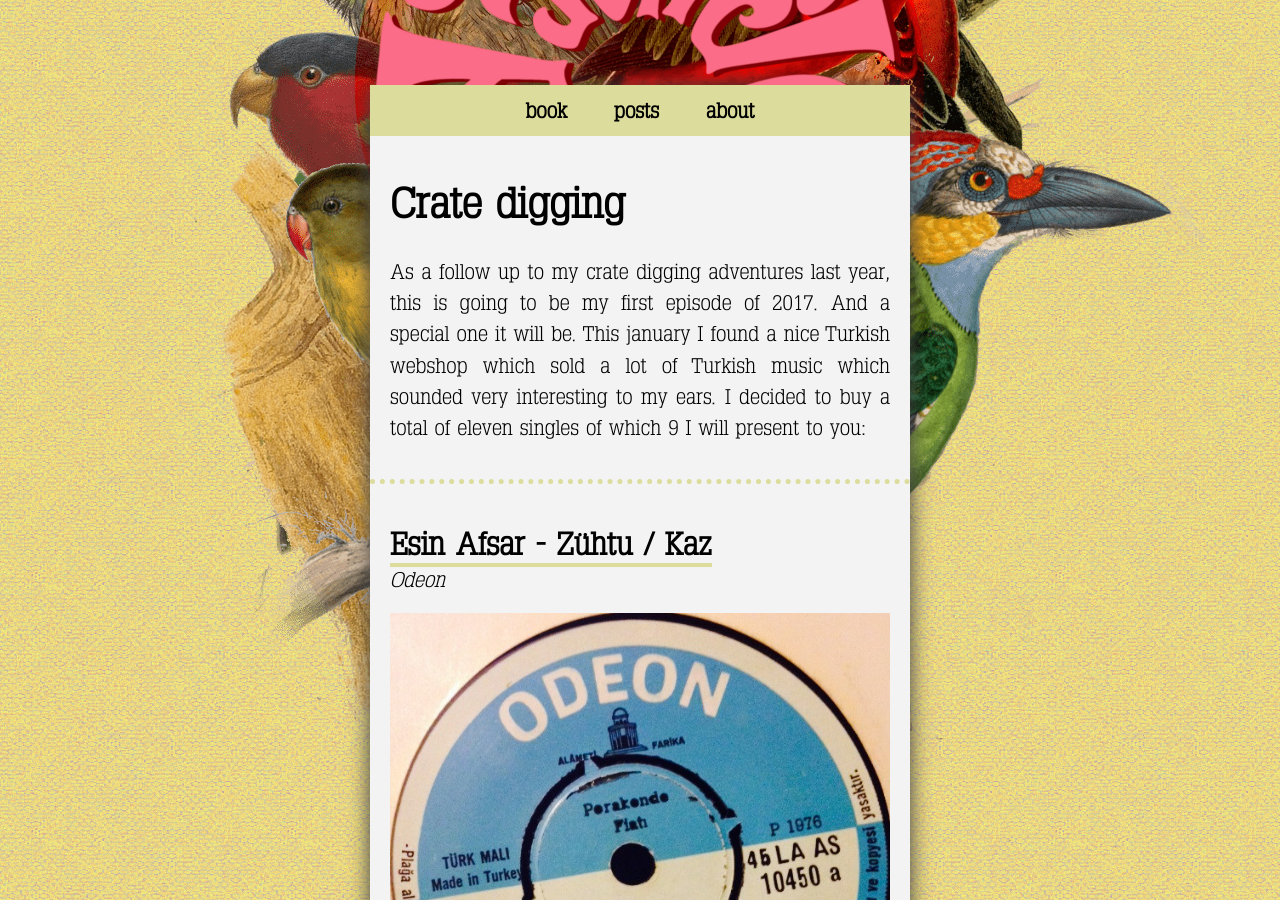
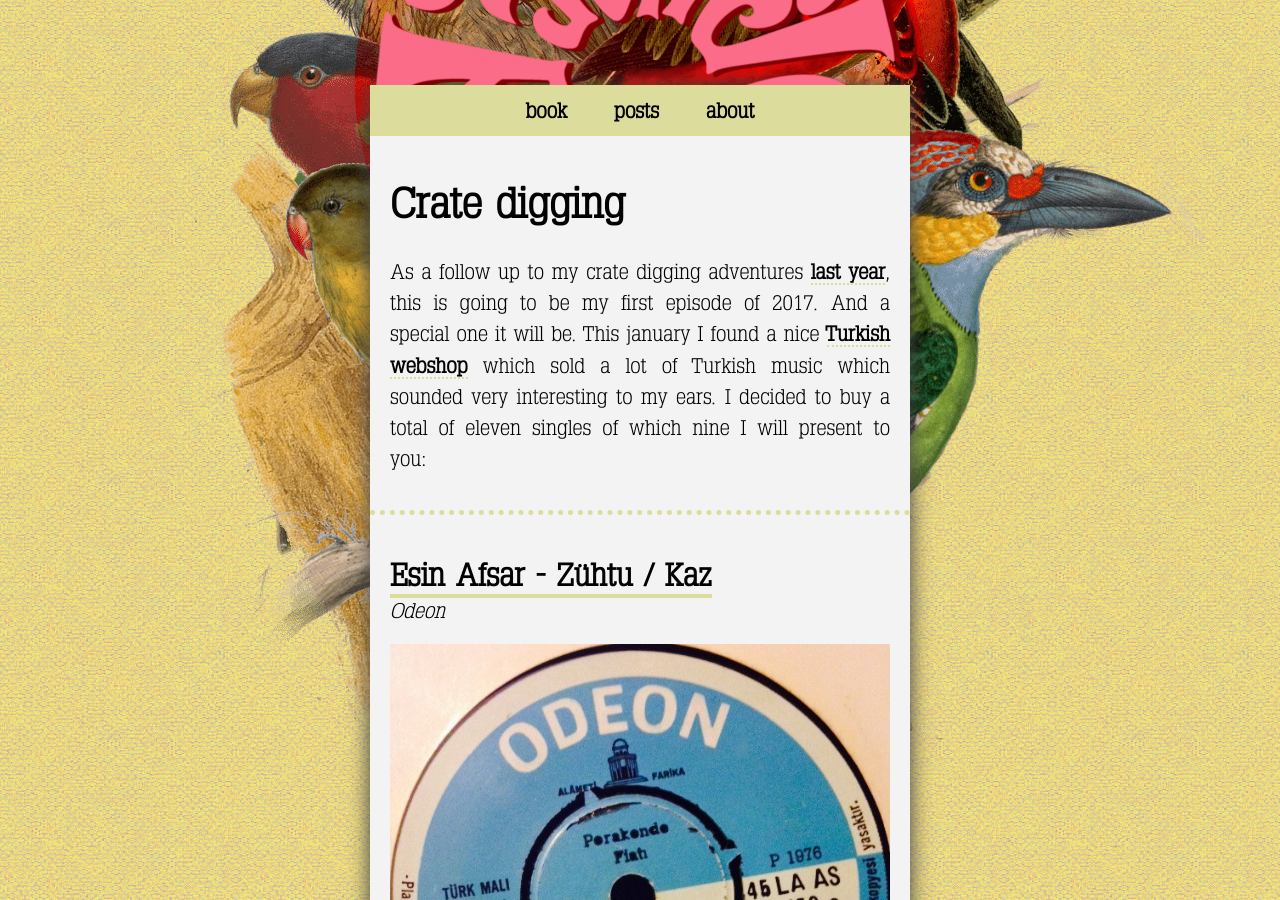
Before and after one commit to grdw/lorikeet, a Jekyll site: the page built from _posts/2017-02-08-journey-to-turkey-i.md, in a window 1280 px wide and 900 px high, scrolled down 380 px. Built offline with Jekyll 4.4.1, drawn with Linux system fonts in a browser that asks for light colours.

Commit message:
Add links where possible

```diff
--- a/_posts/2017-02-08-journey-to-turkey-i.md
+++ b/_posts/2017-02-08-journey-to-turkey-i.md
@@ -89,11 +89,13 @@ items:
 <div class='pg post'>
   <h1>{{ page.title }}</h1>
   <p>
-		As a follow up to my crate digging adventures last year, this is going
+		As a follow up to my crate digging adventures
+ 		<a href="/2016/12/18/recent-records-found.html">last year</a>, this is going
     to be my first episode of 2017. And a special one it will be. This january
-    I found a nice Turkish webshop which sold a lot of Turkish music which
+    I found a nice
+		<a href="https://www.matarailgievi.com/" target="_blank">Turkish webshop</a> which sold a lot of Turkish music which
     sounded very interesting to my ears. I decided to buy a total of eleven
-    singles of which 9 I will present to you:
+    singles of which nine I will present to you:
   </p>
 </div>
 
```
